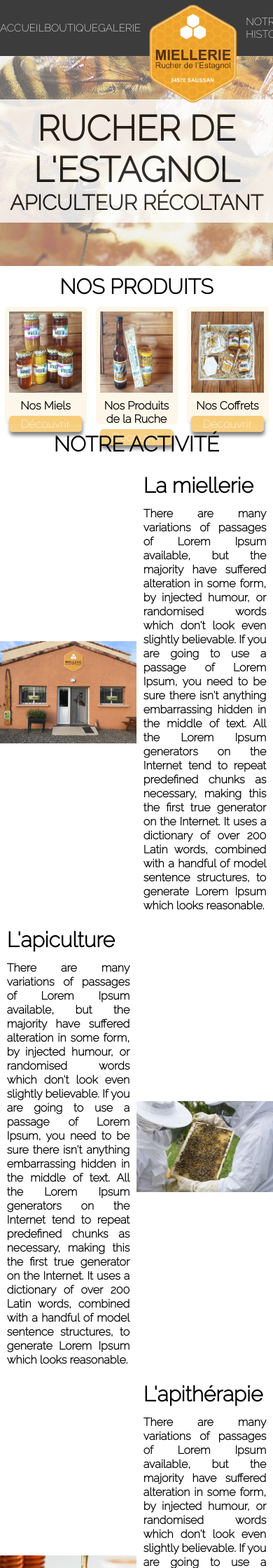
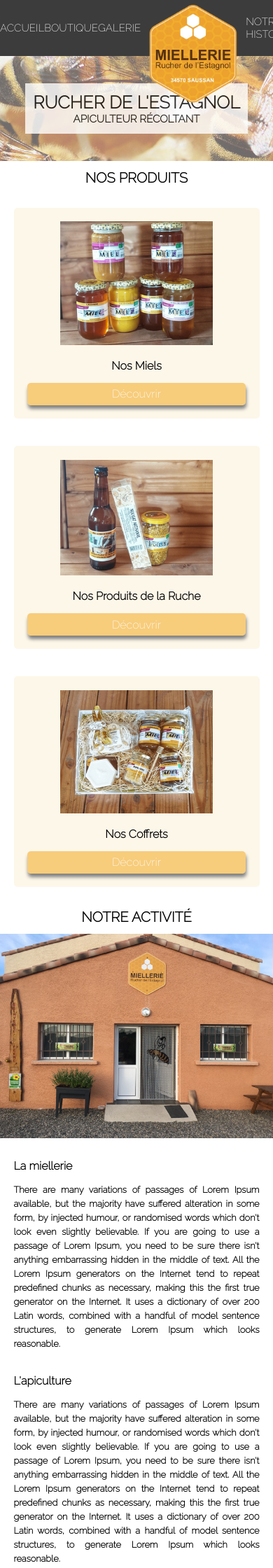
Before and after one commit to Eva3434/projetRucherDeLEstagnol, a PHP site: page /PHP/phpGestionInscription.php in a window 390 px wide; the page is wider, and only the part inside the window is pictured. Shown: the top 2240 px of that part at 70% size. Run offline with PHP 8.4, Linux system fonts and the light colour scheme; some web fonts are replaced.

Commit message:
responsive projet

```diff
--- a/PHP/connect.php
+++ b/PHP/connect.php
@@ -6,14 +6,11 @@
 
   session_start();
   // Connexion à la base de données
-  $bdd = new PDO('mysql:host=localhost;dbname=' . $DB_NAME, $DB_USER, $DB_PASS, array(PDO::ATTR_ERRMODE => PDO::ERRMODE_EXCEPTION));
-
-
-
-    // try {
-    //     $db = new PDO('mysql:host=localhost;dbname=rucherdelestagnol', "root", "", array(PDO::ATTR_ERRMODE => PDO::ERRMODE_EXCEPTION));
-    // } catch(PDOException $e) {
-    //     $db = NULL;
-    //     echo ("Erreur: " . $e->getMessage());
-    // }
+  // $bdd = new PDO('mysql:host=localhost;dbname=' . $DB_NAME, $DB_USER, $DB_PASS, array(PDO::ATTR_ERRMODE => PDO::ERRMODE_EXCEPTION));
+    try {
+      $bdd = new PDO('mysql:host=localhost;dbname=rucherdelestagnol', "root", "", array(PDO::ATTR_ERRMODE => PDO::ERRMODE_EXCEPTION));
+    } catch(PDOException $e) {
+      $bdd = NULL;
+        echo ("Erreur: " . $e->getMessage());
+    }
 ?>
--- a/PHP/deconnexion.php
+++ b/PHP/deconnexion.php
@@ -1,5 +1,5 @@
 <?php
-    include("../PHP/connect.php");
+
     // Comme dans la page d'index, sauf qu'ici c'est forcé
     session_destroy();
     // Puis on redirige l'utilisateur vers la page de notre choix (ici connexion.php)
--- a/PHP/phpGestionConnexion.php
+++ b/PHP/phpGestionConnexion.php
@@ -1,6 +1,5 @@
 <?php
 include('../PHP/connect.php');
-
 
 if(!empty($_POST["formModal"])) {
     // On recherche si l'adresse email existe déjà en BDD
--- a/PHP/phpGestionInscription.php
+++ b/PHP/phpGestionInscription.php
@@ -22,9 +22,9 @@
             $insert->bindParam("mot_de_passe_utilisateur", $mdp_utilisateur);
             if($insert->execute()) {
                 // Si aucune erreur ne se produit, on propose de se connecter
-                echo('<p style=”color: green;”>Inscription réussie.</p>Se connecter.</a>');
+                die('<p style=”color: green;”>Inscription réussie.</p><a href="../index.html">Se connecter.</a>');
             }
-            echo('<p style=”color: red;”>Inscription échouée.</p><a href="index.html">Réessayer.</a>');
+            die('<p style=”color: red;”>Inscription échouée.</p><a href="index.html">Réessayer.</a>');
         }
     }
 
--- a/pages/index.php
+++ b/pages/index.php
@@ -83,8 +83,8 @@
         looks reasonable.
       </p>
     </section>
-    <img src="../images/beekeeper-gc599b6945_1920.jpg" class="imgNotreActivite" />
-    <img src="../images/honey-gdeb79c4ff_1920.jpg" class="imgNotreActivite" />
+    <img src="../images/beekeeper-gc599b6945_1920.jpg" class="imgNotreActivite imgNotreActiviteResponsive" />
+    <img src="../images/honey-gdeb79c4ff_1920.jpg" class="imgNotreActivite imgNotreActiviteResponsive" />
     <section>
       <div class="titreGridPageAcc">L'apithérapie</div>
       <p class="texteGridPageAcc">
--- a/pages/pageBoutique.php
+++ b/pages/pageBoutique.php
@@ -1,3 +1,4 @@
+
 <!DOCTYPE html>
 <html lang="fr">
 
--- a/style.css
+++ b/style.css
@@ -479,6 +491,82 @@
     .titreGridPageAcc{
         margin-left: 5%;
     }
+}
+@media (max-width: 720px) {
+    h1{
+        font-size: 25px;
+    }
+    h2{
+        font-size: 15px;
+    }
+    .slide{
+        height:150px;
+    }
+    .nosProduitsTitre{
+        font-size: 20px;
+    }
+    .notreActivite{
+        display: flex;
+        flex-direction: column;
+    }
+    .imgNotreActivite{
+        width: 100%;
+        height: auto;
+    }
+    .imgNotreActiviteResponsive{
+        display: none;
+    }
+    .texteGridPageAcc{
+        line-height: 20px;
+        font-size: 80%;
+        margin-top: 1%;
+        margin-bottom: 1%;
+    }
+    .titreGridPageAcc{
+        font-size: 100%;
+        margin-left: 5%;
+        margin-bottom: 0%;
+    }
+    .nosProduitsGrid{
+        display: flex;
+        flex-direction: column;
+    }
+    .nosProduitsGrid > article{
+        margin: 5%;
+    }
+    .imgAccueil{
+        width: 70%;
+        height: 70%;
+    }
+
+}
+/***********************PAGE BOUTIQUE*****************/
+@media (max-width: 720px) {
+    .Boutique{
+        font-size: 25px;
+    }
+    .nosProduitsTitre{
+        font-size: 20px;
+    }
+    .boutiqueCategories{
+        font-size: 14px;
+    }
+    .boutiqueCategories > a{
+        padding: 10% 0%;
+    }
+    .boutiqueProduits{
+        display: grid;
+        grid-template-columns: repeat(2, 1fr);
+    }
+    .boutiqueProduits > article{
+        padding-bottom: 25%;
+        margin: 5%;
+    }
+    .imgBoutique{
+        width: 70%;
+        height: 80%;
+    }
+
 }
 /***********************PAGE GALERIE******************/
 @media (max-width: 992px) {
```
Also changed, not shown: other parts of style.css (+80 -9 lines).
